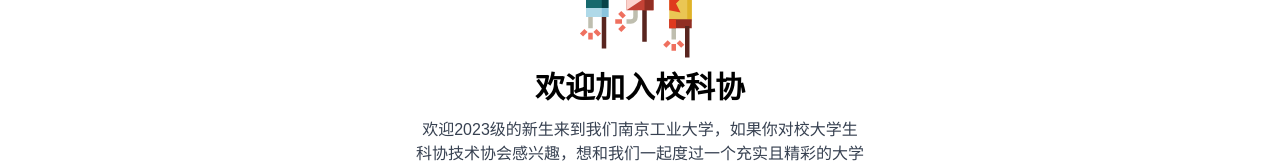
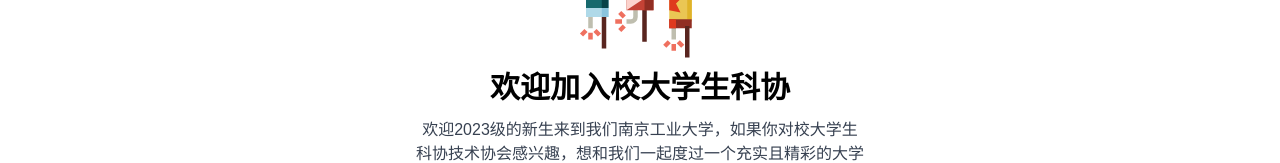
Before and after one commit to MR-Addict/stas-joinus, a SvelteKit app in the folder client/: page / in a window 1280 px wide. Shown: the part 332-495 px from the top of the page. Built offline with nearby package versions, Linux system fonts and the light colour scheme; no server answers.

Commit message:
fix[app]: update  head and pagination

```diff
--- a/client/src/routes/+page.svelte
+++ b/client/src/routes/+page.svelte
@@ -3,13 +3,13 @@
 </script>
 
 <svelte:head>
-	<title>欢迎加入校科协</title>
+	<title>校大学生科协</title>
 </svelte:head>
 
 <main>
 	<div class="w-36"><Fireworks /></div>
 
-	<h1 class="text-3xl font-semibold mt-2 mb-3">欢迎加入校科协</h1>
+	<h1 class="text-3xl font-semibold mt-2 mb-3">欢迎加入校大学生科协</h1>
 
 	<p class="text-gray-700 max-w-md">
 		欢迎2023级的新生来到我们南京工业大学，如果你对校大学生科协技术协会感兴趣，想和我们一起度过一个充实且精彩的大学生活，可以填写以下表单加入我们，或者加群和我们互动交流
--- a/client/src/routes/form/components/Form/components/ChoiceSelect/ChoiceSelect.svelte
+++ b/client/src/routes/form/components/Form/components/ChoiceSelect/ChoiceSelect.svelte
@@ -27,7 +27,7 @@
 		<span>第一志愿</span>
 		<span class="text-red-600">*</span>
 	</h1>
-	<label for="first_choice" class="label">校科协你最想加入的部门，我们会优先考虑你的第一志愿</label>
+	<label for="first_choice" class="label">校大学生科协你最想加入的部门，我们会优先考虑你的第一志愿</label>
 	<select id="first_choice" name="first_choice" class="input" bind:value={first_choice} on:change={handleChange}>
 		<option value="技术开发部">技术开发部</option>
 		<option value="科普活动部">科普活动部</option>
@@ -44,7 +44,7 @@
 		<span>第二志愿</span>
 		<span class="text-red-600">*</span>
 	</h1>
-	<label for="second_choice" class="label">校科协你还想加入的部门，请勿与第一志愿相同</label>
+	<label for="second_choice" class="label">校大学生科协你还想加入的部门，请勿与第一志愿相同</label>
 	<select id="second_choice" name="second_choice" class="input" bind:value={second_choice} on:change={handleChange}>
 		<option value="科普活动部">科普活动部</option>
 		<option value="技术开发部">技术开发部</option>
--- a/client/src/routes/table/components/Pagination/Pagination.svelte
+++ b/client/src/routes/table/components/Pagination/Pagination.svelte
@@ -28,7 +28,7 @@
 {#if totalPages > 1}
 	<div class="wrapper">
 		<p>{page}/{totalPages}页(共{total}记录)</p>
-		<div class="flex flex-row flex-wrap gap-2">
+		<div class="ml-auto flex flex-row flex-wrap gap-2">
 			{#each { length: totalPages } as item, index (index)}
 				{@const display = index + 1}
 				<button
@@ -46,7 +46,7 @@
 
 <style lang="postcss">
 	.wrapper {
-		@apply w-full flex flex-row items-center flex-wrap justify-between gap-2 text-sm text-gray-600;
+		@apply w-full flex flex-row items-center flex-wrap gap-2 text-sm text-gray-600;
 	}
 	button {
 		@apply w-6 h-6 flex items-center justify-center border border-gray-400;
```
